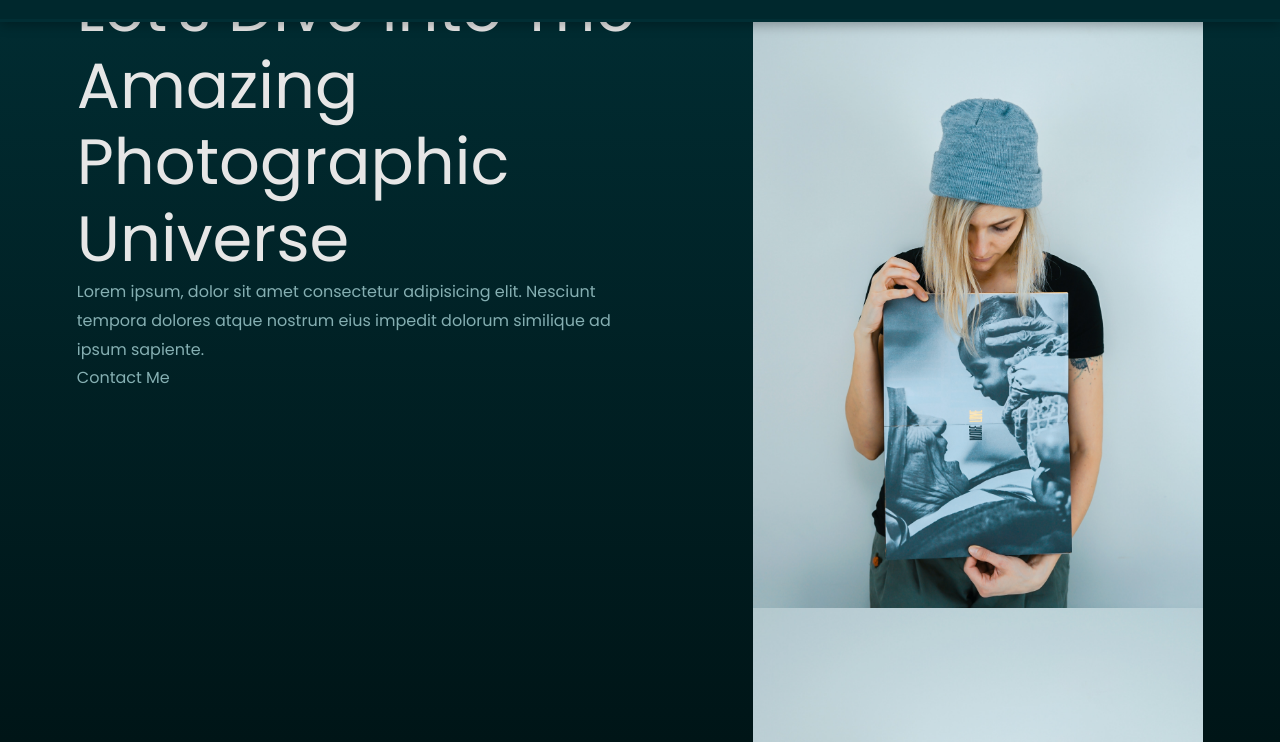
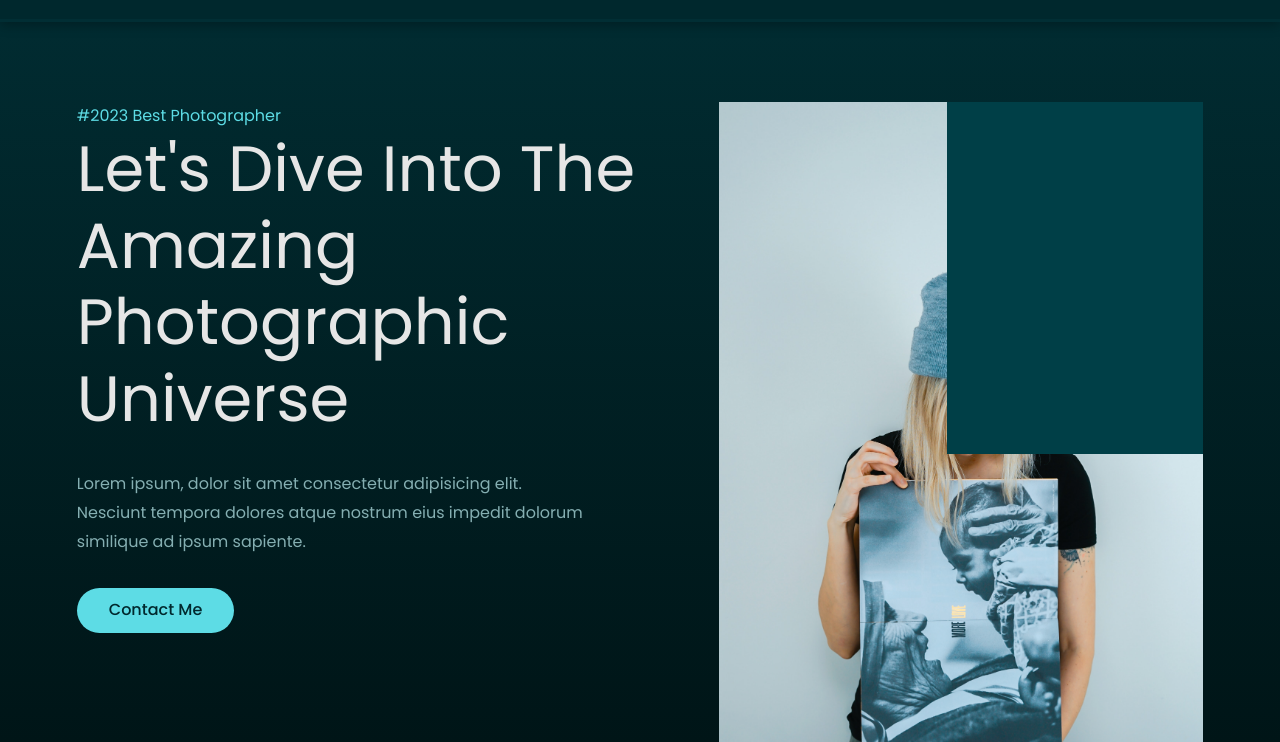
Before and after one commit to farukwebcode21/phptography, a plain HTML site: page index.html in a window 1280 px wide. Shown: the part 58-800 px from the top of the page. Drawn offline with nearby package versions, Linux system fonts and the light colour scheme.

Commit message:
start header now

```diff
--- a/style.css
+++ b/style.css
@@ -122,13 +122,43 @@ header{
    overflow: hidden;
 }
 .header-container{
-    display: flex;
-    gap: 10%;
-
+    display: grid;
+    grid-template-columns: 53% 43%;
+    gap: 4%;
+    margin-top: 10rem;
+    position: relative;
 }
-.header-left{
+.header-hashtag{
+    color: var(--color-primary-variant);
+}
+.header-left p{
+    margin-top: 2rem;
+    width: 85%;
+}
+.header-btn{
+    display: inline-block;
+    margin-top: 2rem;
+    background-color: var(--color-primary-variant);
+    color: var(--color-bg-2);
+    padding: 0.5rem 2rem;
+    font-weight: 500;
+    border-radius: 2rem;
+}
+.header-btn:hover{
+    color: var(--color-light);
+    background-color: var(--color-bg-4);
+}
+.header-image-bg{
+    width: 16rem;
+    height: 22rem;
+    background-color: var(--color-bg-4);
+    position: absolute;
+    right: 0;
+    top: 0;
+}
+/* .header-left{
     flex-basis: 50%;
 }
 .header-right{
     flex-basis: 40%;
-}
+} */
```
